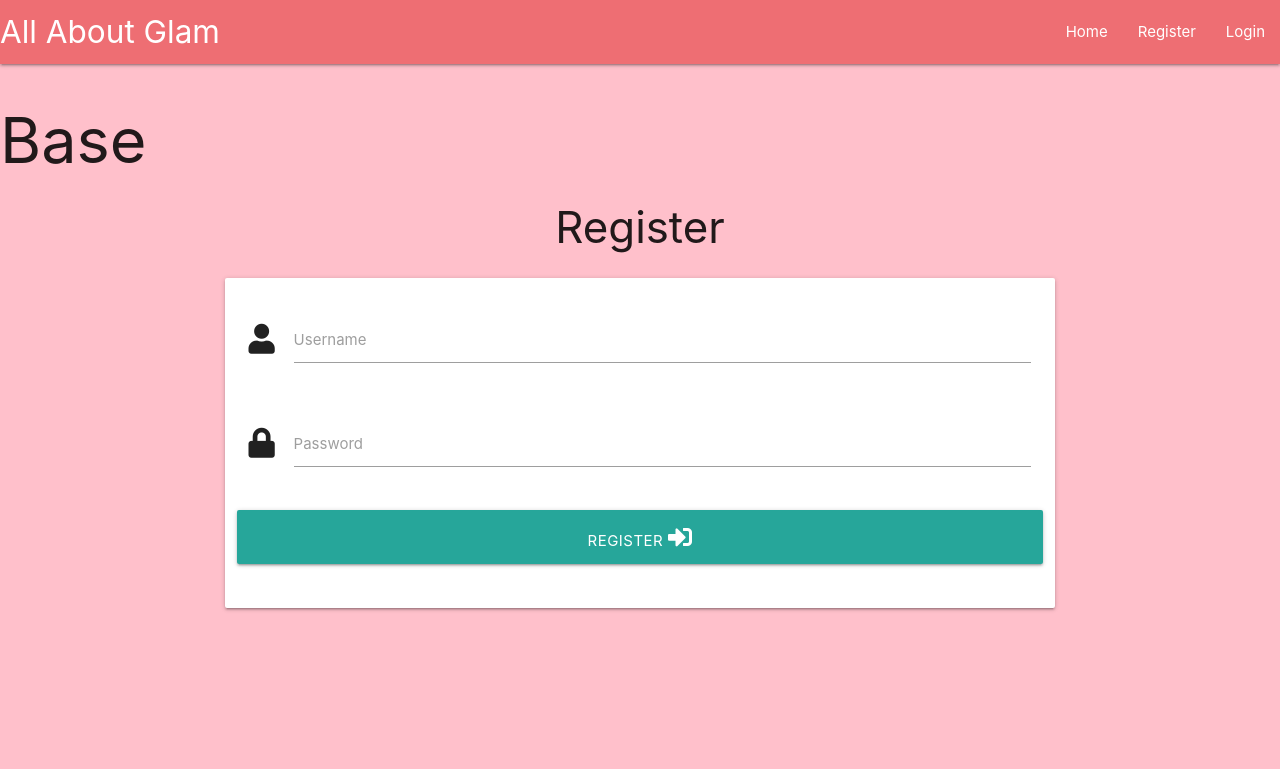
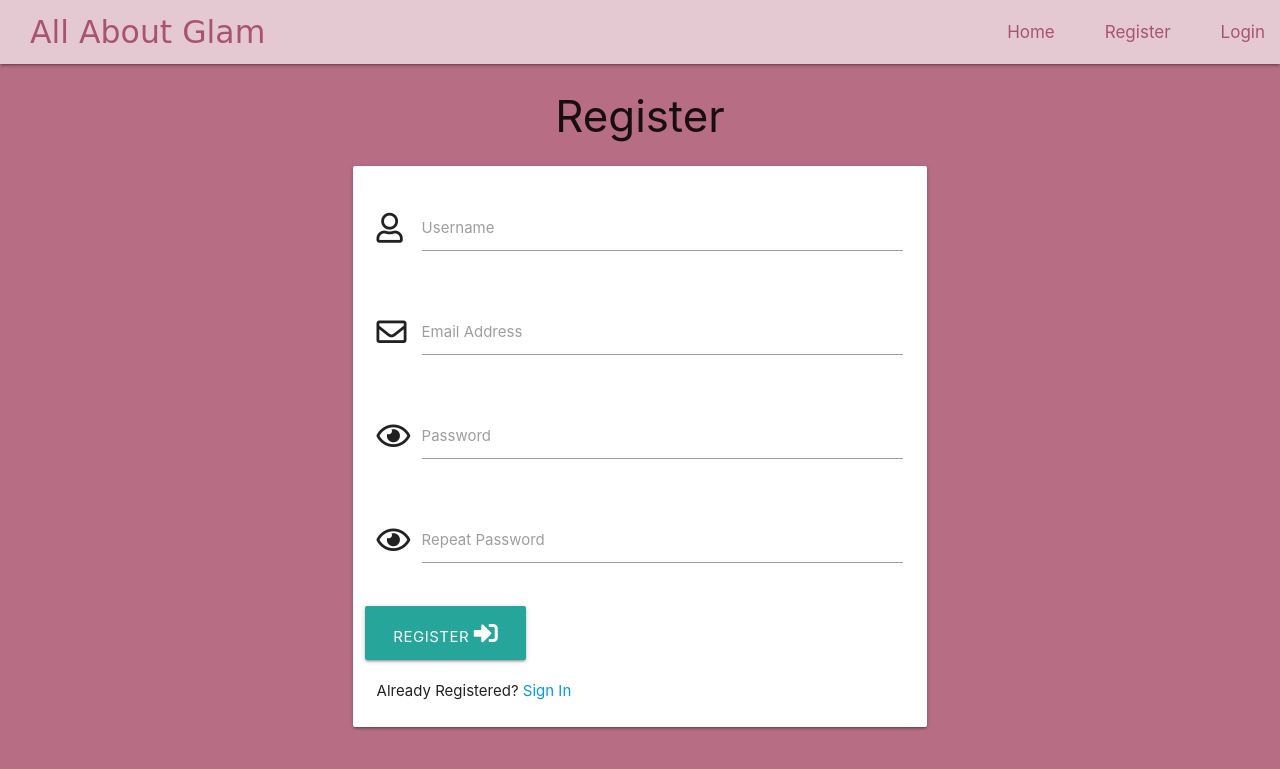
Before and after one commit to Vasileia-Apostolou/all_about_glam_blog, a Flask app: page /register in a window 1280 px wide. Shown: the top 769 px of the page. Run offline with Flask 2, Linux system fonts and the light colour scheme; some libraries are stand-ins or nearby versions.

Commit message:
Add Register functionality

```diff
--- a/app.py
+++ b/app.py
@@ -24,8 +24,26 @@ def blog_posts():
     blogs = mongo.db.blogpost.find()
     return render_template("blogpost.html", blogs=blogs)
 
+
 @app.route("/register", methods=["GET", "POST"])
 def register():
+    if request.method == "POST":
+        existing_user = mongo.db.users.find_one(
+            {"username": request.form.get("username").lower() })
+
+        if existing_user:
+            flash("Username already exists")
+            return redirect(url_for("register"))
+
+        register = {
+            "username": request.form.get("username").lower(),
+            "email_address": request.form.get("email_address").lower(),
+            "password": generate_password_hash(request.form.get("password"))
+        }
+        mongo.db.users.insert_one(register)
+
+        session["user"] = request.form.get("username").lower()
+        flash("Account successfully created!")
     return render_template("register.html")
 
 
--- a/static/css/style.css
+++ b/static/css/style.css
@@ -1,3 +1,26 @@
 body {
-    background-color: pink;
+    background-color: #b76e85;
 }
+
+.brand-logo {
+    font-family: cursive;
+    color: #a9546f !important;
+    margin-left: 30px;
+}
+
+/* --------- NAVBAR --------- */
+.nav-styling {
+    font-size: 17px;
+    color: #a9546f !important;
+    margin-left: 20px;
+}
+
+.nav-wrapper {
+    background-color: #e4c9d2;
+}
+
+.flashes h4 {
+    line-height: 2;
+    color: black;
+    background-color: white;
+}
--- a/templates/base.html
+++ b/templates/base.html
@@ -12,34 +12,61 @@
 </head>
 <body>
 
+
+<!-- HEADER -->
 <header>
 	<nav class="nav-extended">
 		<div class="nav-wrapper">
 			<a href="{{ url_for('blog_posts') }}" class="brand-logo">All About Glam</a>
 			<a href="#" data-target="mobile-demo" class="sidenav-trigger"><i class="fas fa-bars"></i></a>
 			<ul class="right hide-on-med-and-down">
-				<li><a href="{{ url_for('blog_posts') }}">Home</a></li>
-				<li><a href="{{ url_for('register') }}">Register</a></li>
-				<li><a href="login.html">Login</a></li>
+				<li><a class="nav-styling" href="{{ url_for('blog_posts') }}">Home</a></li>
+				<li><a class="nav-styling" href="{{ url_for('register') }}">Register</a></li>
+				<li><a class="nav-styling" href="login.html">Login</a></li>
 			</ul>
 		</div>
 	</nav>
-
-	<ul class="sidenav" id="mobile-demo">
-        <li><h4 class="center-align">All About Glam</h4></li>
-		<li><a href="{{ url_for('blog_posts') }}">Home</a></li>
-		<li><a href="{{ url_for('register') }}">Register</a></li>
-		<li><a href="login.html">Login</a></li>
+	<ul class="sidenav nav-wrapper" id="mobile-demo">
+        <li><h4 class="brand-logo center-align">All About Glam</h4></li>
+		<li><a class="nav-styling" href="{{ url_for('blog_posts') }}">Home</a></li>
+		<li><a class="nav-styling" href="{{ url_for('register') }}">Register</a></li>
+		<li><a class="nav-styling" href="login.html">Login</a></li>
 	</ul>
 </header>
-<h1>Base</h1>
-    {% block content %}
-    {% endblock%}
+<!-- HEADER -->
 
 
+<!-- FLASHED MESSAGES SECTION -->
+<section>
+    {% with messages = get_flashed_messages() %}
+       {% if messages %}
+          {% for message in messages %}
+          <div class="row flashes">
+            <h4 class="center-align">{{ message }}</h4>
+          </div>
+          {% endfor%}
+        {% endif %}
+    {% endwith %}
+</section>
+<!-- FLASHED MESSAGES SECTION -->
+
+
+<!-- MAIN -->
+<main class="container">
+  {% block content %}
+  {% endblock %}
+</main>
+<!-- MAIN -->
+
+
+
+<!-- SCRIPTS -->
 <script src="https://code.jquery.com/jquery-3.5.1.min.js" integrity="sha256-9/aliU8dGd2tb6OSsuzixeV4y/faTqgFtohetphbbj0=" crossorigin="anonymous"></script>
 <script src="https://cdnjs.cloudflare.com/ajax/libs/materialize/1.0.0/js/materialize.min.js"></script>
 <script src="{{ url_for('static', filename='js/script.js') }}"></script>
+<!-- SCRIPTS -->
+
+
 {% block scripts %}
 {% endblock %}
 </body>
--- a/templates/register.html
+++ b/templates/register.html
@@ -8,21 +8,40 @@
 		<div class="card-panel">
 			<div class="row">
 				<div class="input-field col s12">
-				    <i class="fas fa-user prefix"></i>
+				    <i class="far fa-user prefix"></i>
                     <input id="username" name="username" type="text" class="validate">
 					<label for="username">Username</label>
 				</div>
             </div>
-				<div class="row">
+            <div class="row">
+				<div class="input-field col s12">
+				    <i class="far fa-envelope prefix"></i>
+                    <input id="email_address" name="email_address" type="email" class="validate" required>
+					<label for="email_address">Email Address</label>
+				</div>
+            </div>
+			<div class="row">
 					<div class="input-field col s12">
-                        <i class="fas fa-lock prefix"></i>
-						<input id="password" name="password" type="password" class="validate">
+                        <i class="far fa-eye prefix"></i>
+						<input id="password" name="password" type="password" minlength="8" maxlength="20" class="validate" required>
 						<label for="password">Password</label>
 					</div>
+			</div>
+            <div class="row">
+				<div class="input-field col s12">
+				    <i class="far fa-eye prefix"></i>
+                    <input id="password" name="password" type="password" minlength="8" maxlength="20" class="validate" required>
+					<label for="password">Repeat Password</label>
 				</div>
+            </div>
                 <div class="row">
-                   <button type="submit" class="col s12 btn-large">Register <i class="fas fa-sign-in-alt"></i></button>
+                   <button type="submit" class="btn-large">Register <i class="fas fa-sign-in-alt"></i></button>
                 </div>
+            <div>
+              <small">
+                Already Registered? <a href="{{ url_for('blog_posts') }}"> Sign In</a>
+              </small>
+            </div>
 		</div>
 	</form>
 </div>
```
